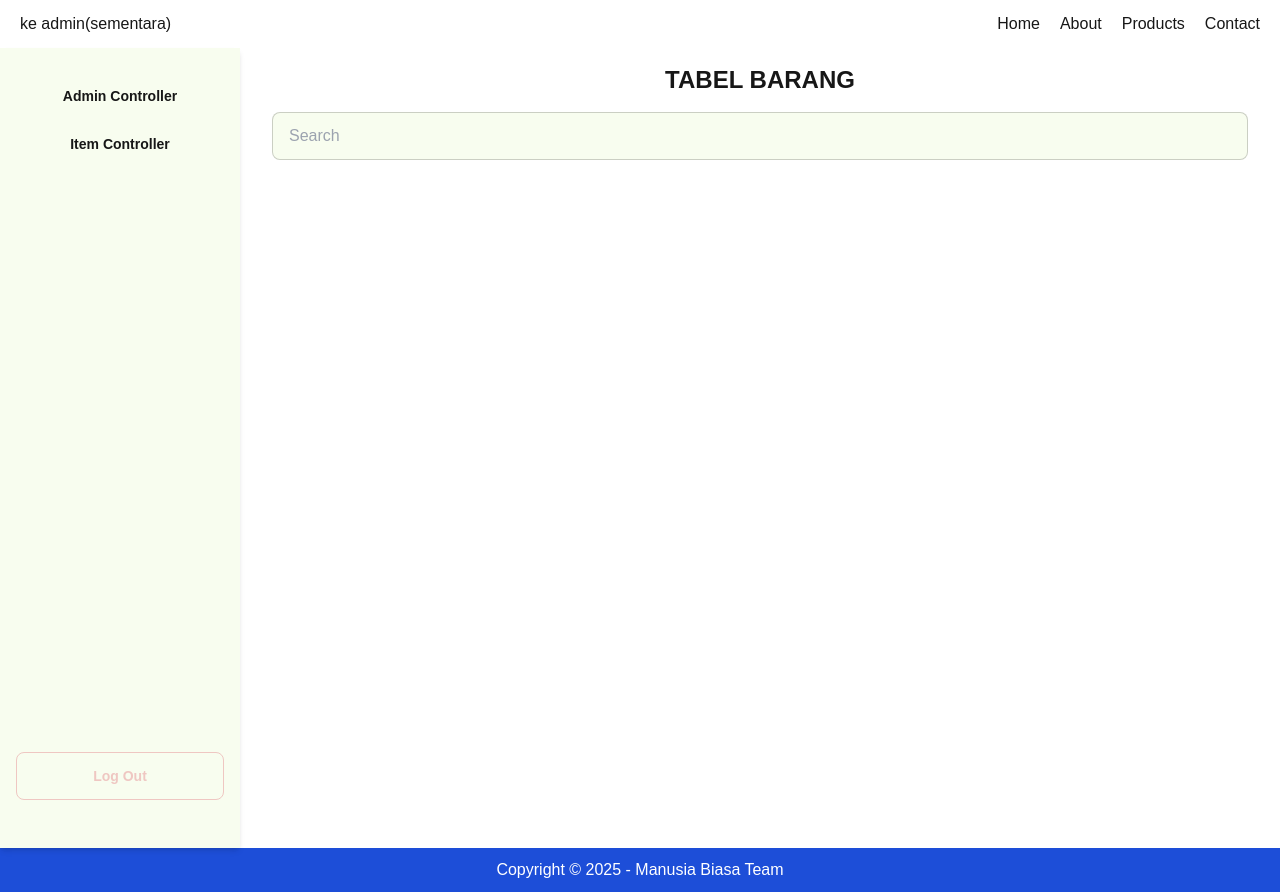
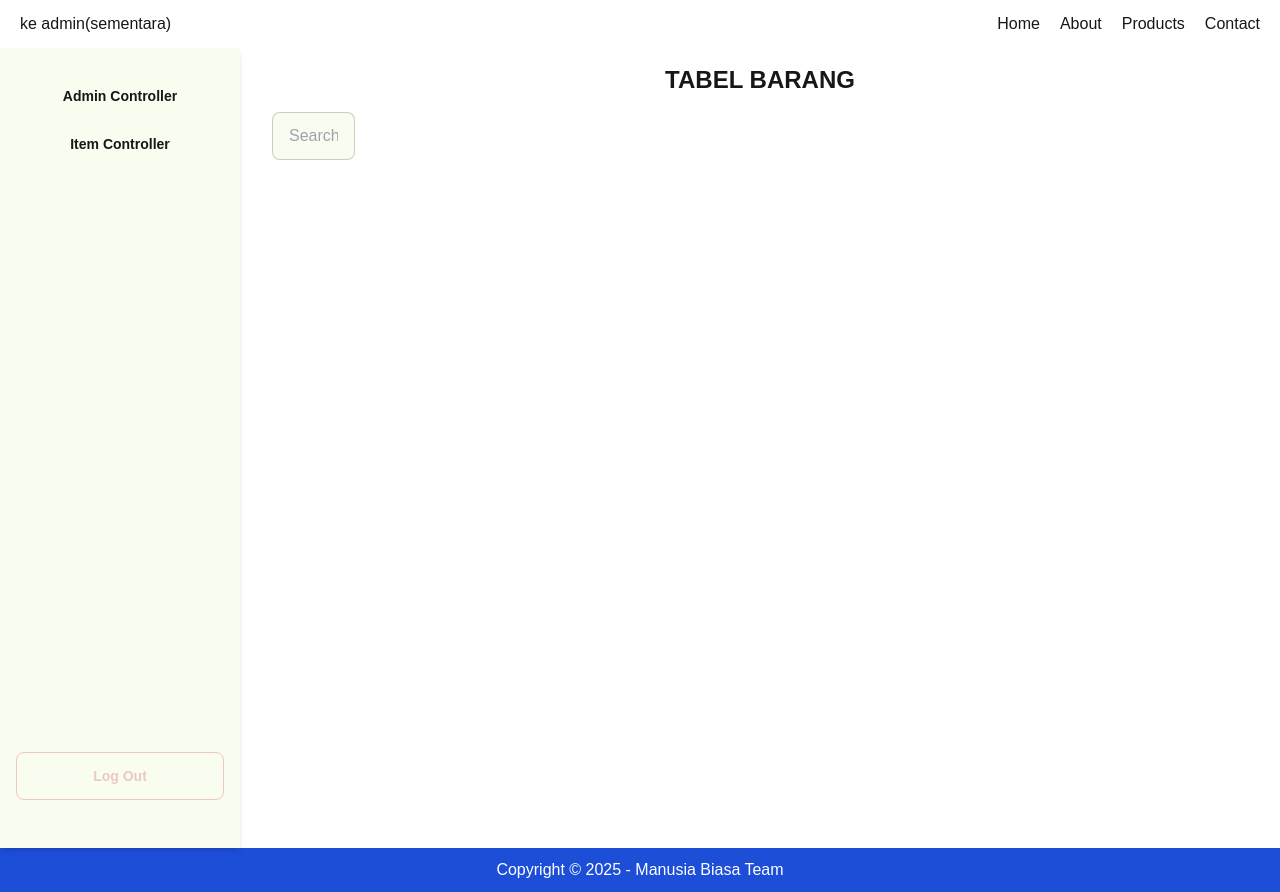
Before and after one commit to Deoca27/manusia-biasa, a Next.js app: page /admin/item_controller in a window 1280 px wide. Built offline with nearby package versions, Linux system fonts and the light colour scheme.

Commit message:
jhoshe: menambahkan grid pada text input

```diff
--- a/app/admin/admin_controller/page.tsx
+++ b/app/admin/admin_controller/page.tsx
@@ -33,7 +33,7 @@ export default function AdminPage() {
   return (
     <>
       <div className="text-center pb-4 font-extrabold text-2xl">TABEL ADMIN</div>
-      <div className="grid grid-cols-10 gap-4 items-center pb-2">
+      <div className="grid grid-cols-10 gap-4 pb-2">
         <div className=" col-start-1 col-end-4"><input type="text" placeholder="Search" className="input input-bordered w-full "
           onChange={(e) => {
           }} /></div>
--- a/app/admin/item_controller/page.tsx
+++ b/app/admin/item_controller/page.tsx
@@ -4,9 +4,12 @@ export default function BarangPage() {
   return (
     <>
     <div className="text-center pb-4 font-extrabold text-2xl">TABEL BARANG</div>
+    <div className="grid grid-cols-10 gap-4">
     <div className=""><input type="text" placeholder="Search" className="input input-bordered w-full "
           onChange={(e) => {
-          }} /></div>
+          }} />
+          </div>
+    </div>
     </>
   );
 }
```
